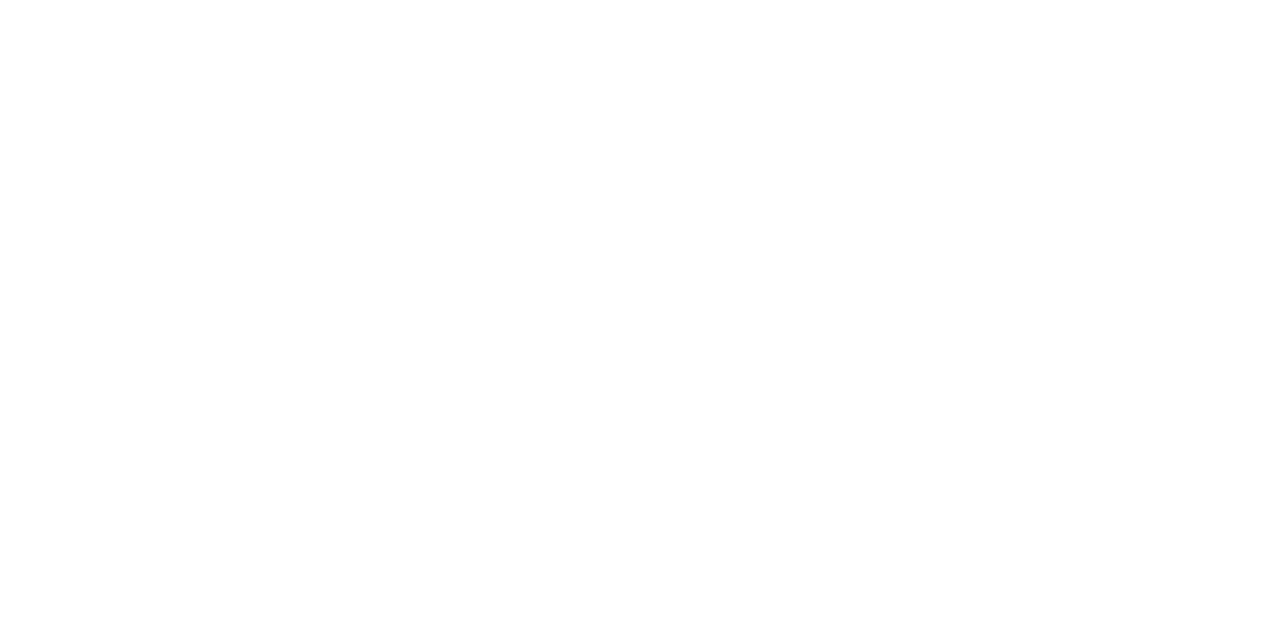
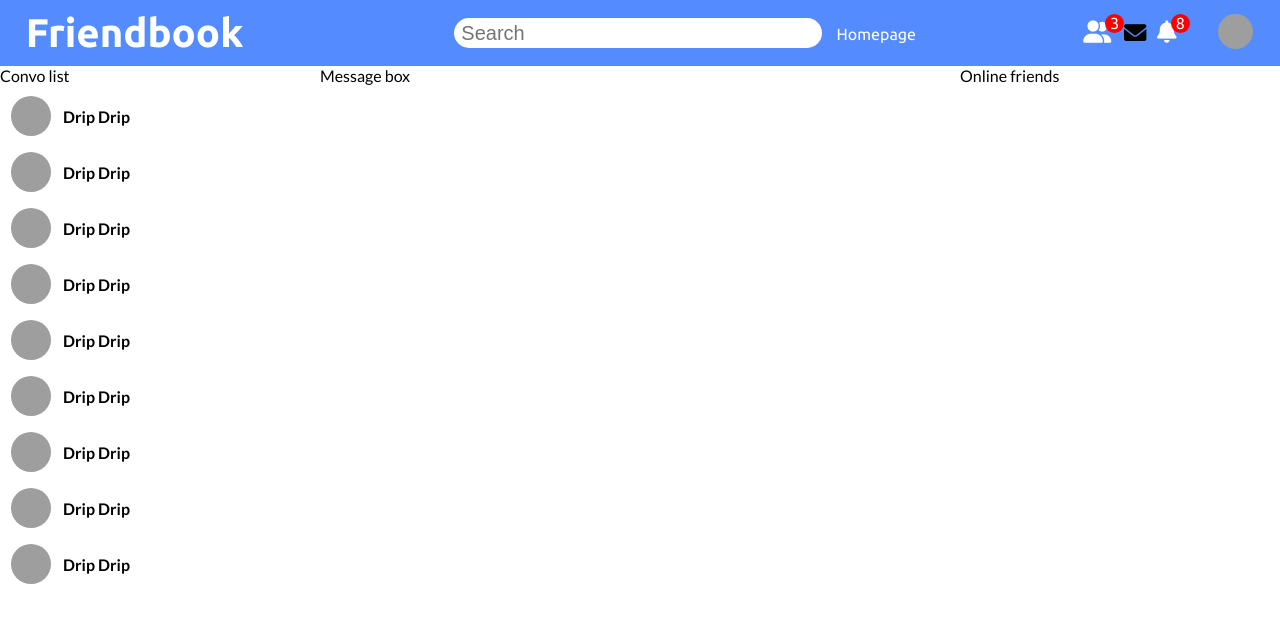
Before and after one commit to dragan0107/social-media-app, a React (Create React App) app in the folder client/: page /messenger in a window 1280 px wide. Before the commit this address had no page. Shown: the top 622 px of the page. Built offline with nearby package versions, Linux system fonts and the light colour scheme; sample sign-in values are in the browser's storage; grey boxes are pictures that could not be loaded.

Commit message:
started working on messenger and chat

```diff
--- a/client/src/App.js
+++ b/client/src/App.js
@@ -3,6 +3,7 @@ import { Routes, Route, Navigate } from 'react-router-dom';
 import { AuthContext } from './Context/AuthContext';
 import Home from './Pages/Home/Home';
 import Login from './Pages/Login/Login';
+import Messenger from './Pages/Messenger/Messenger';
 import Profile from './Pages/Profile/Profile';
 import Register from './Pages/Register/Register';
 import Settings from './Pages/Settings/Settings';
@@ -28,6 +29,10 @@ function App() {
                 path="settings"
                 element={user ? <Settings /> : <Navigate to="/" />}
             />
+            <Route
+                path="messenger"
+                element={user ? <Messenger /> : <Navigate to="/" />}
+            />
         </Routes>
     );
 }
--- /dev/null
+++ b/client/src/Components/ChatFriend/ChatFriend.css
@@ -0,0 +1,23 @@
+.sidebar-friend {
+    display: flex;
+    align-items: center;
+    margin: 2%;
+    border-radius: 25px;
+    padding: 0.3rem;
+    cursor: pointer;
+    transition: all 0.2s ease-in-out;
+}
+
+.sidebar-profile-pic {
+    height: 40px;
+    width: 40px;
+    border-radius: 50%;
+    object-fit: cover;
+}
+.friend-name{
+    margin-left: 4%;
+}
+
+.sidebar-friend:hover {
+    background-color: rgb(204, 203, 203);
+}
--- /dev/null
+++ b/client/src/Components/ChatFriend/ChatFriend.jsx
@@ -0,0 +1,19 @@
+import React from 'react';
+import './ChatFriend.css';
+
+const ChatFriend = () => {
+    return (
+        <div>
+            <li className="sidebar-friend">
+                <img
+                    src="https://res.cloudinary.com/dripcloud/image/upload/v1642120967/test_upload_react/facebook-default-no-profile-pic1_wq7ysr.jpg"
+                    alt=""
+                    className="sidebar-profile-pic"
+                />
+                <span className="friend-name">Drip Drip</span>
+            </li>
+        </div>
+    );
+};
+
+export default ChatFriend;
--- a/client/src/Components/Topbar/Topbar.jsx
+++ b/client/src/Components/Topbar/Topbar.jsx
@@ -45,6 +45,7 @@ const Topbar = () => {
                                     <span className="count">{friendReq}</span>
                                 )}
                             </div>
+                            <Link className="notification" to="/messenger">
                                 <div
                                     className={`notification ${
                                         messages > 0 ? 'white-notification' : ''
@@ -52,9 +53,12 @@ const Topbar = () => {
                                 >
                                     <i class="fas fa-envelope"></i>
                                     {messages > 0 && (
-                                    <span className="count">{messages}</span>
+                                        <span className="count">
+                                            {messages}
+                                        </span>
                                     )}
                                 </div>
+                            </Link>
                             <div
                                 className={`notification ${
                                     notifications > 0
--- /dev/null
+++ b/client/src/Pages/Messenger/Messenger.css
@@ -0,0 +1,16 @@
+.messenger-wrapper {
+    display: flex;
+    font-family: 'Lato', sans-serif;
+}
+
+.conversation-list {
+ flex: 3;
+}
+
+.message-box {
+    flex: 6;
+}
+
+.online-friends-messenger {
+    flex: 3;
+}
--- /dev/null
+++ b/client/src/Pages/Messenger/Messenger.jsx
@@ -0,0 +1,30 @@
+import React from 'react';
+import ChatFriend from '../../Components/ChatFriend/ChatFriend';
+import Topbar from '../../Components/Topbar/Topbar';
+import './Messenger.css';
+
+const Messenger = () => {
+    return (
+        <>
+            <Topbar />
+            <section className="messenger-wrapper">
+                <div className="conversation-list">
+                    Convo list
+                    <ChatFriend />
+                    <ChatFriend />
+                    <ChatFriend />
+                    <ChatFriend />
+                    <ChatFriend />
+                    <ChatFriend />
+                    <ChatFriend />
+                    <ChatFriend />
+                    <ChatFriend />
+                </div>
+                <div className="message-box">Message box</div>
+                <div className="online-friends-messenger">Online friends</div>
+            </section>
+        </>
+    );
+};
+
+export default Messenger;
```
Also changed, not shown: 1 other file (tests, documents, lock files or other folders). Lines whose indentation alone changed are shown as unchanged.
